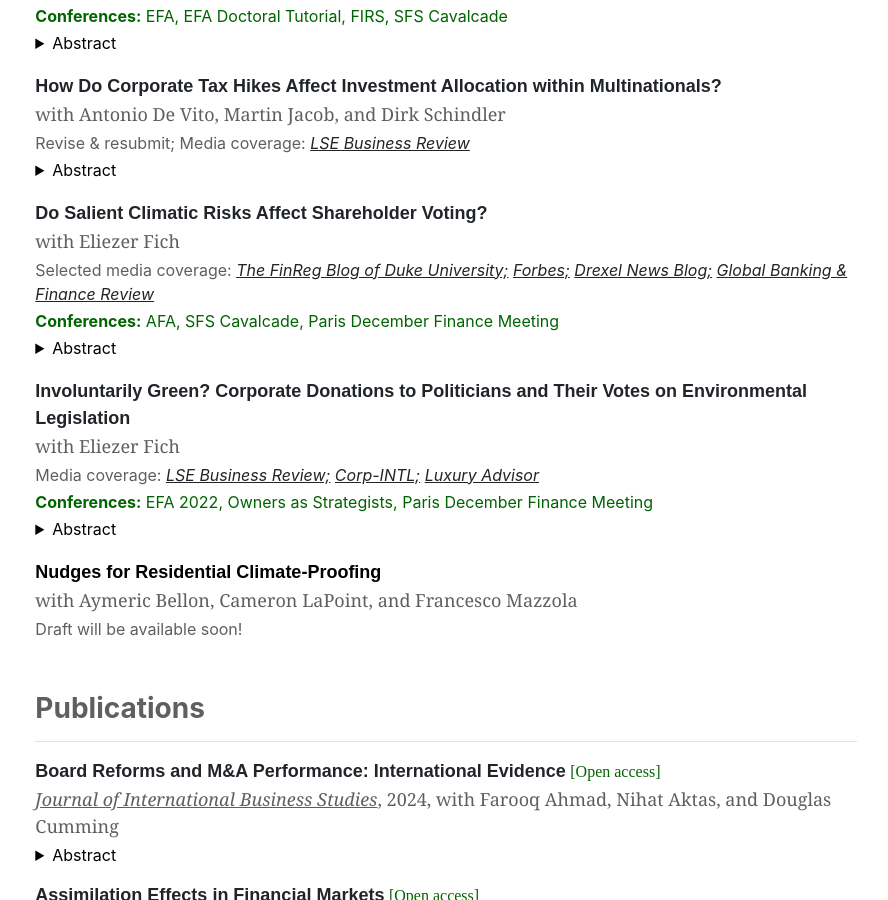
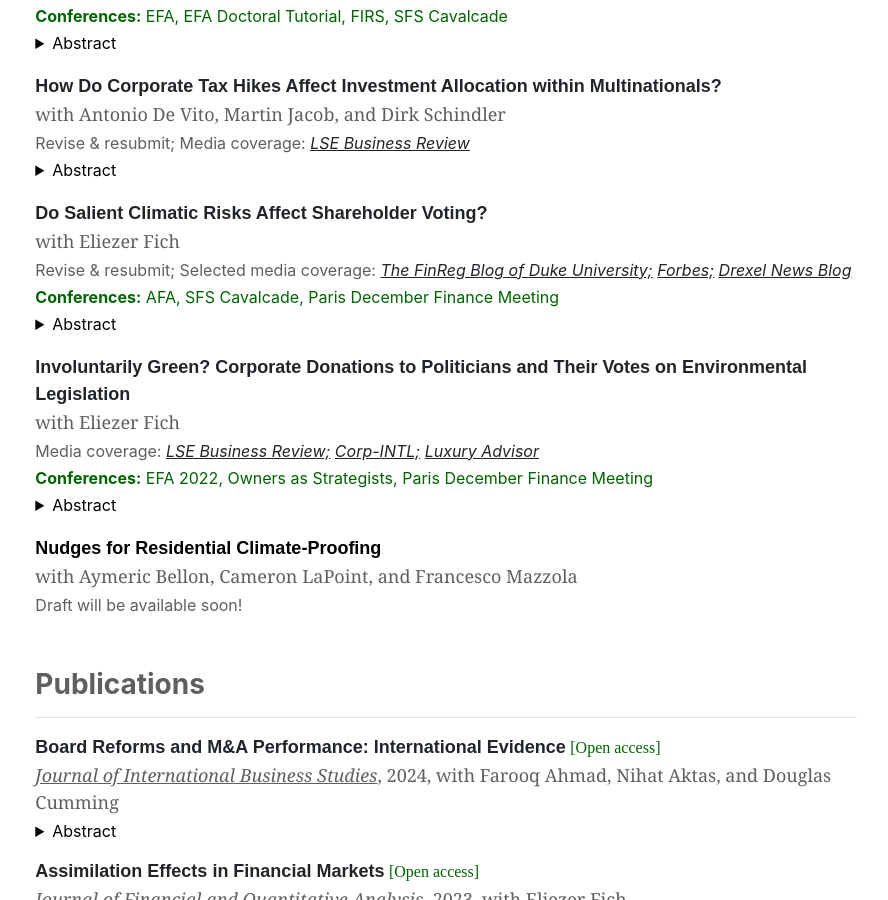
Before and after one commit to guosongxu/guosongxu.github.io, a Jekyll site: the page built from index.md, in a window 1280 px wide and 900 px high, scrolled down 794 px. Shown: the whole window, without its empty margins (194-1082 px from the left). Built offline with Jekyll 4.4.1, drawn with Linux system fonts in a browser that asks for light colours.

Commit message:
Update home.html

```diff
--- a/_layouts/home.html
+++ b/_layouts/home.html
@@ -46,7 +46,7 @@ layout: default
 
     <p style="font-family:arial, 'MS Sans Serif', arial;font-size:18px;margin-bottom:1px;margin-top:18px"><a rel="noreferrer noopener" aria-label=" (opens in a new tab)" href="https://papers.ssrn.com/sol3/papers.cfm?abstract_id=3895071" target="_blank" style="text-decoration:none;"><strong>Do Salient Climatic Risks Affect Shareholder Voting?</strong></a></p>
     <p style="font-family:georgia;font-size:18px;margin-bottom:3px;color:#605F5F">with Eliezer Fich</p>
-    <p style="font-size:16px;margin-bottom:3px;color:#605F5F">Selected media coverage:&nbsp;<em><a rel="noreferrer noopener" href="https://sites.law.duke.edu/thefinregblog/2021/08/27/do-extreme-weather-events-alter-investors-support-for-the-environment/" target="_blank">The FinReg Blog of Duke University;</a>&nbsp;<a rel="noreferrer noopener" href="https://www.forbes.com/sites/mattsymonds/2023/05/09/how-business-school-research-can-serve-the-world-today/?sh=f99bd0f5fd1d" target="_blank">Forbes;</a>&nbsp;<a rel="noreferrer noopener" href="https://newsblog.drexel.edu/2021/10/13/extreme-weather-events-influence-shareholder-support-of-climate-related-initiatives/" target="_blank">Drexel News Blog;</a>&nbsp;<a rel="noreferrer noopener" href="https://www.globalbankingandfinance.com/how-can-beliefs-shape-corporate-climate-policies/" target="_blank">Global Banking &amp; Finance Review</a></em> </p>
+    <p style="font-size:16px;margin-bottom:3px;color:#605F5F">Revise & resubmit; Selected media coverage:&nbsp;<em><a rel="noreferrer noopener" href="https://sites.law.duke.edu/thefinregblog/2021/08/27/do-extreme-weather-events-alter-investors-support-for-the-environment/" target="_blank">The FinReg Blog of Duke University;</a>&nbsp;<a rel="noreferrer noopener" href="https://www.forbes.com/sites/mattsymonds/2023/05/09/how-business-school-research-can-serve-the-world-today/?sh=f99bd0f5fd1d" target="_blank">Forbes;</a>&nbsp;<a rel="noreferrer noopener" href="https://newsblog.drexel.edu/2021/10/13/extreme-weather-events-influence-shareholder-support-of-climate-related-initiatives/" target="_blank">Drexel News Blog</a></em> </p>
     <p style="font-size:16px;margin-bottom:3px;color:#006400"><strong>Conferences:</strong> AFA, SFS Cavalcade, Paris December Finance Meeting</p>
     <details>
       <summary>Abstract</summary>
```
